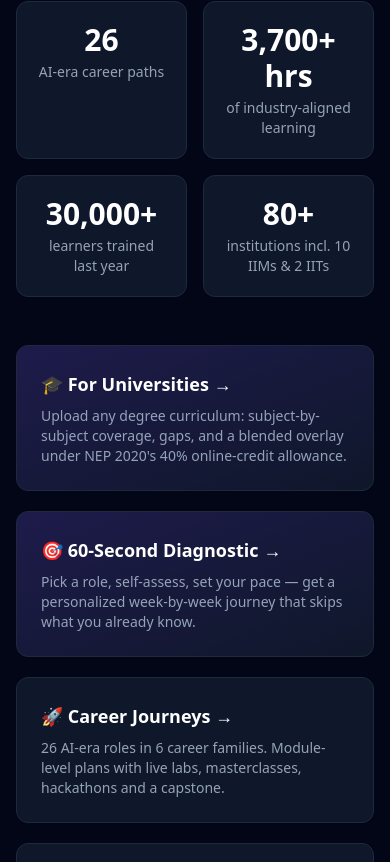
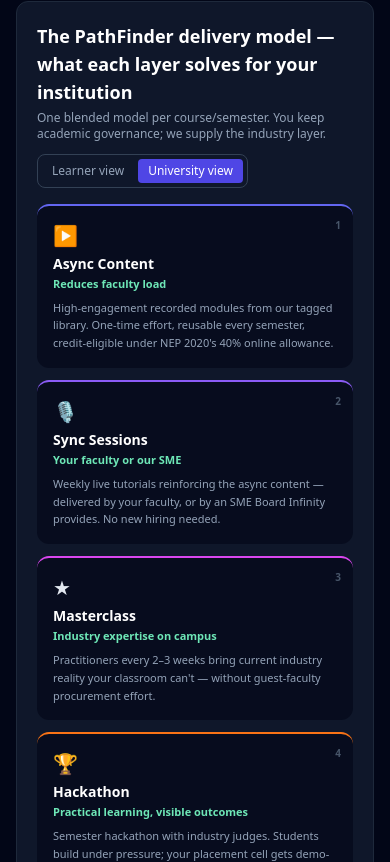
Before and after one commit to ravi6703/infyskill, a Next.js app: page / in a window 390 px wide. Shown: the part 962-1824 px from the top of the page. Built offline with nearby package versions, Linux system fonts and the light colour scheme; no server answers.

Commit message:
v6.0 founder-ready: 5-pillar delivery model (USP) segregated with university vs learner value framing on homepage, university page, journey pages (?view=university), and JD analyzer custom-solution blueprint

```diff
--- a/app/analyzer/page.jsx
+++ b/app/analyzer/page.jsx
@@ -10,6 +10,7 @@
 import WeekPlan from "../../components/WeekPlan";
 import { ScoreRing } from "../../components/PlanCharts";
 import { sbInsert } from "../../lib/supabase";
+import ValueModel from "../../components/ValueModel";
 
 const SAMPLE = `We are hiring a GenAI Engineer to build production LLM applications.
 Requirements: Python, LangChain or LangGraph, RAG pipelines, vector databases (Pinecone),
@@ -170,7 +171,31 @@
             </div>
           </section>
 
-          {plan && <WeekPlan plan={plan} planKey={`jd-${result.skills.slice(0, 3).join("-")}`} />}
+          {plan && (
+            <>
+              <div className="card border-emerald-900/50 p-5">
+                <h2 className="text-lg font-bold text-white">📐 Custom solution for THIS JD — not a template</h2>
+                <p className="mt-1 text-xs text-slate-400">
+                  Composed from {plan.moduleCount} specific modules across {plan.courseCount} courses, selected only because they teach the {result.covered.length} skills this JD demands.
+                  A different JD produces a different blueprint.
+                </p>
+                <div className="mt-3 grid grid-cols-2 gap-2 text-center sm:grid-cols-5">
+                  {[["▶ Async", `${plan.blend.async}% · ${plan.moduleCount} modules`],
+                    ["🎙 Sync", `${plan.weeks.reduce((a, w) => a + w.sync.length, 0)} live sessions`],
+                    ["★ Masterclass", `${plan.weeks.filter((w) => w.masterclass).length} expert sessions`],
+                    ["🏆 Hackathon", "1 build sprint"],
+                    ["🎓 Capstone", `${plan.weeks.filter((w) => w.type === "capstone").length} coached weeks`]].map(([k, v]) => (
+                    <div key={k} className="rounded-lg bg-slate-950/60 p-2.5">
+                      <p className="text-xs font-bold text-white">{k}</p>
+                      <p className="mt-0.5 text-[10px] text-slate-400">{v}</p>
+                    </div>
+                  ))}
+                </div>
+                <div className="mt-3"><ValueModel audience={persona === "employer" ? "university" : "learner"} /></div>
+              </div>
+              <WeekPlan plan={plan} planKey={`jd-${result.skills.slice(0, 3).join("-")}`} />
+            </>
+          )}
 
           {persona === "employer" && (
             <section className="card border-emerald-900/60 p-5">
--- a/app/journeys/[slug]/page.jsx
+++ b/app/journeys/[slug]/page.jsx
@@ -10,9 +10,10 @@
   return { title: `${j ? j.role : "Journey"} — PathFinder AI` };
 }
 
-export default function Journey({ params }) {
+export default function Journey({ params, searchParams }) {
   const j = journeys.find((x) => x.slug === params.slug);
   if (!j) return <p>Not found.</p>;
+  const view = searchParams?.view === "university" ? "university" : "learner";
   return (
     <div>
       <Link href="/journeys" className="text-sm text-brand-400">← All journeys</Link>
@@ -35,7 +36,7 @@
         <Link href="/diagnostic" className="btn-primary text-sm">Take the 60-second diagnostic →</Link>
         <Link href={`/compare?roles=${j.slug}`} className="btn-ghost text-sm">Compare with another role</Link>
       </div>
-      <JourneyPlanner journey={j} />
+      <JourneyPlanner journey={j} view={view} />
       <section className="mt-10">
         <h2 className="text-lg font-bold text-white">Content gaps we&apos;re building for this journey</h2>
         <ul className="mt-3 space-y-2">
--- a/app/page.jsx
+++ b/app/page.jsx
@@ -2,6 +2,7 @@
 import journeys from "../data/journeys.json";
 import courses from "../data/courses.json";
 import skills from "../data/skills.json";
+import ValueModel from "../components/ValueModel";
 
 const stats = [
   [journeys.length, "AI-era career paths"],
@@ -37,6 +38,10 @@
         </div>
         <p className="mt-6 text-xs text-slate-500">Evidence-based blend: ~40% async · ~25% live · ~20% projects · masterclasses, coaching & assessments</p>
       </section>
+
+      <div className="mt-10">
+        <ValueModel audience="university" toggle />
+      </div>
 
       <section className="mt-10 grid grid-cols-2 gap-4 md:grid-cols-4">
         {stats.map(([v, l]) => (
--- a/app/university/page.jsx
+++ b/app/university/page.jsx
@@ -10,6 +10,7 @@
 import { selectModules } from "../../lib/engine";
 import { ScoreRing } from "../../components/PlanCharts";
 import { sbInsert } from "../../lib/supabase";
+import ValueModel from "../../components/ValueModel";
 
 const SAMPLE = `Semester 3
 Programming Fundamentals with Python
@@ -123,6 +124,10 @@
         </div>
       </section>
 
+      <div className="mt-8">
+        <ValueModel audience="university" />
+      </div>
+
       <section className="mt-8">
         <h2 className="text-lg font-bold text-white">⚡ One-click analysis — pick your degree</h2>
         <div className="mt-3 flex flex-wrap gap-2">
@@ -163,7 +168,7 @@
               <p className="mt-1 text-xs text-slate-400">With the overlay + final-year capstone, this degree feeds directly into these AI-era roles:</p>
               <div className="mt-3 grid gap-2 sm:grid-cols-2 lg:grid-cols-5">
                 {roleMap.map((r) => (
-                  <Link key={r.slug} href={`/journeys/${r.slug}`} className="rounded-lg border border-slate-800 bg-slate-950/60 p-3 transition hover:border-brand-500">
+                  <Link key={r.slug} href={`/journeys/${r.slug}?view=university`} className="rounded-lg border border-slate-800 bg-slate-950/60 p-3 transition hover:border-brand-500">
                     <p className="text-sm font-semibold text-white">{r.role}</p>
                     <div className="mt-2 h-1.5 w-full overflow-hidden rounded bg-slate-800">
                       <div className="h-full bg-gradient-to-r from-brand-500 to-accent-500" style={{ width: `${r.pct}%` }} />
--- a/components/JourneyPlanner.jsx
+++ b/components/JourneyPlanner.jsx
@@ -3,8 +3,9 @@
 import modules from "../data/modules.json";
 import { buildWeekPlan, clustersFor } from "../lib/engine";
 import WeekPlan from "./WeekPlan";
+import ValueModel from "./ValueModel";
 
-export default function JourneyPlanner({ journey }) {
+export default function JourneyPlanner({ journey, view }) {
   const [hpw, setHpw] = useState(10);
   const [known, setKnown] = useState([]);
   const clusters = useMemo(() => clustersFor(journey.skills).slice(0, 8), [journey]);
@@ -18,9 +19,19 @@
     setKnown((k) => (k.includes(cl) ? k.filter((x) => x !== cl) : [...k, cl]));
   }
 
+  const counts = useMemo(() => plan && ({
+    modules: plan.moduleCount, asyncPct: plan.blend.async,
+    sync: plan.weeks.reduce((a, w) => a + (w.sync || []).length, 0),
+    masterclasses: plan.weeks.filter((w) => w.masterclass).length,
+    capstoneWeeks: plan.weeks.filter((w) => w.type === "capstone").length,
+  }), [plan]);
+
   return (
     <div>
-      <div className="card mt-8 p-5">
+      <div className="mt-8">
+        <ValueModel audience={view === "university" ? "university" : "learner"} counts={counts} toggle />
+      </div>
+      <div className="card mt-4 p-5">
         <h2 className="text-lg font-bold text-white">Personalize this journey</h2>
         <p className="mt-1 text-sm text-slate-400">The plan below recomputes live — module by module, week by week.</p>
         <div className="mt-4 flex flex-wrap items-center gap-4">
--- /dev/null
+++ b/components/ValueModel.jsx
@@ -0,0 +1,82 @@
+"use client";
+import { useState } from "react";
+
+// The PathFinder delivery model — the USP, segregated by component,
+// framed by audience: what problem each layer solves.
+const PILLARS = {
+  university: {
+    title: "The PathFinder delivery model — what each layer solves for your institution",
+    sub: "One blended model per course/semester. You keep academic governance; we supply the industry layer.",
+    items: [
+      { icon: "▶", name: "Async Content", color: "border-brand-500", head: "Reduces faculty load",
+        text: "High-engagement recorded modules from our tagged library. One-time effort, reusable every semester, credit-eligible under NEP 2020's 40% online allowance." },
+      { icon: "🎙", name: "Sync Sessions", color: "border-violet-500", head: "Your faculty or our SME",
+        text: "Weekly live tutorials reinforcing the async content — delivered by your faculty, or by an SME Board Infinity provides. No new hiring needed." },
+      { icon: "★", name: "Masterclass", color: "border-fuchsia-500", head: "Industry expertise on campus",
+        text: "Practitioners every 2–3 weeks bring current industry reality your classroom can't — without guest-faculty procurement effort." },
+      { icon: "🏆", name: "Hackathon", color: "border-orange-500", head: "Practical learning, visible outcomes",
+        text: "Semester hackathon with industry judges. Students build under pressure; your placement cell gets demo-day evidence." },
+      { icon: "🎓", name: "Capstone Project", color: "border-rose-500", head: "Hands-on, job-role aligned",
+        text: "Final-year project mapped to a specific AI-era role journey — assessed, portfolio-grade, and the bridge from degree to placement." },
+    ],
+  },
+  learner: {
+    title: "What's inside your journey — and what each layer does for your career",
+    sub: "Not just videos. A blended system designed to end in a job.",
+    items: [
+      { icon: "▶", name: "Async Content", color: "border-brand-500", head: "Learn from Board Infinity SMEs",
+        text: "High-engagement recorded modules, skill-tagged to your target role. Watch at your pace — only what you don't already know." },
+      { icon: "🎙", name: "Sync Sessions", color: "border-violet-500", head: "Live labs with SMEs",
+        text: "Weekly live sessions with Board Infinity subject-matter experts — doubts solved, concepts applied to real cases." },
+      { icon: "★", name: "Masterclass", color: "border-fuchsia-500", head: "10+ years of industry experience",
+        text: "Every 2–3 weeks, an expert who's actually shipped it shows you how it works in production." },
+      { icon: "🏆", name: "Hackathon", color: "border-orange-500", head: "Practical learning",
+        text: "A 48-hour build sprint with industry judges — your first portfolio asset and proof you can deliver under pressure." },
+      { icon: "🎓", name: "Capstone Project", color: "border-rose-500", head: "Hands-on, coached",
+        text: "A production-grade project with 1:1 coach guidance — the centerpiece of your portfolio and interviews." },
+    ],
+  },
+};
+
+export default function ValueModel({ audience = "learner", counts = null, toggle = false }) {
+  const [aud, setAud] = useState(audience);
+  const m = PILLARS[aud];
+  const countFor = (name) => {
+    if (!counts) return null;
+    if (name === "Async Content") return `${counts.modules} modules · ${counts.asyncPct}% of time`;
+    if (name === "Sync Sessions") return `${counts.sync} live sessions`;
+    if (name === "Masterclass") return `${counts.masterclasses} sessions`;
+    if (name === "Hackathon") return "1 sprint week";
+    if (name === "Capstone Project") return `${counts.capstoneWeeks} weeks, coached`;
+    return null;
+  };
+  return (
+    <section className="card border-brand-800 p-5">
+      <div className="flex flex-wrap items-start justify-between gap-3">
+        <div>
+          <h2 className="text-lg font-bold text-white">{m.title}</h2>
+          <p className="mt-1 text-xs text-slate-400">{m.sub}</p>
+        </div>
+        {toggle && (
+          <div className="flex gap-1 rounded-lg border border-slate-700 p-1 text-xs">
+            {[["learner", "Learner view"], ["university", "University view"]].map(([v, l]) => (
+              <button key={v} onClick={() => setAud(v)} className={`rounded px-2.5 py-1 transition ${aud === v ? "bg-brand-600 text-white" : "text-slate-400 hover:text-white"}`}>{l}</button>
+            ))}
+          </div>
+        )}
+      </div>
+      <div className="mt-4 grid gap-3 sm:grid-cols-2 lg:grid-cols-5">
+        {m.items.map((p, i) => (
+          <div key={p.name} className={`relative rounded-xl border-t-2 ${p.color} bg-slate-950/60 p-4`}>
+            <span className="absolute right-3 top-3 text-[10px] font-bold text-slate-600">{i + 1}</span>
+            <p className="text-xl">{p.icon}</p>
+            <p className="mt-1 text-sm font-bold text-white">{p.name}</p>
+            <p className="mt-0.5 text-[11px] font-semibold text-emerald-300">{p.head}</p>
+            <p className="mt-1.5 text-[11px] leading-relaxed text-slate-400">{p.text}</p>
+            {countFor(p.name) && <p className="mt-2 rounded bg-slate-900 px-2 py-1 text-[10px] font-semibold text-brand-300">{countFor(p.name)}</p>}
+          </div>
+        ))}
+      </div>
+    </section>
+  );
+}
```
